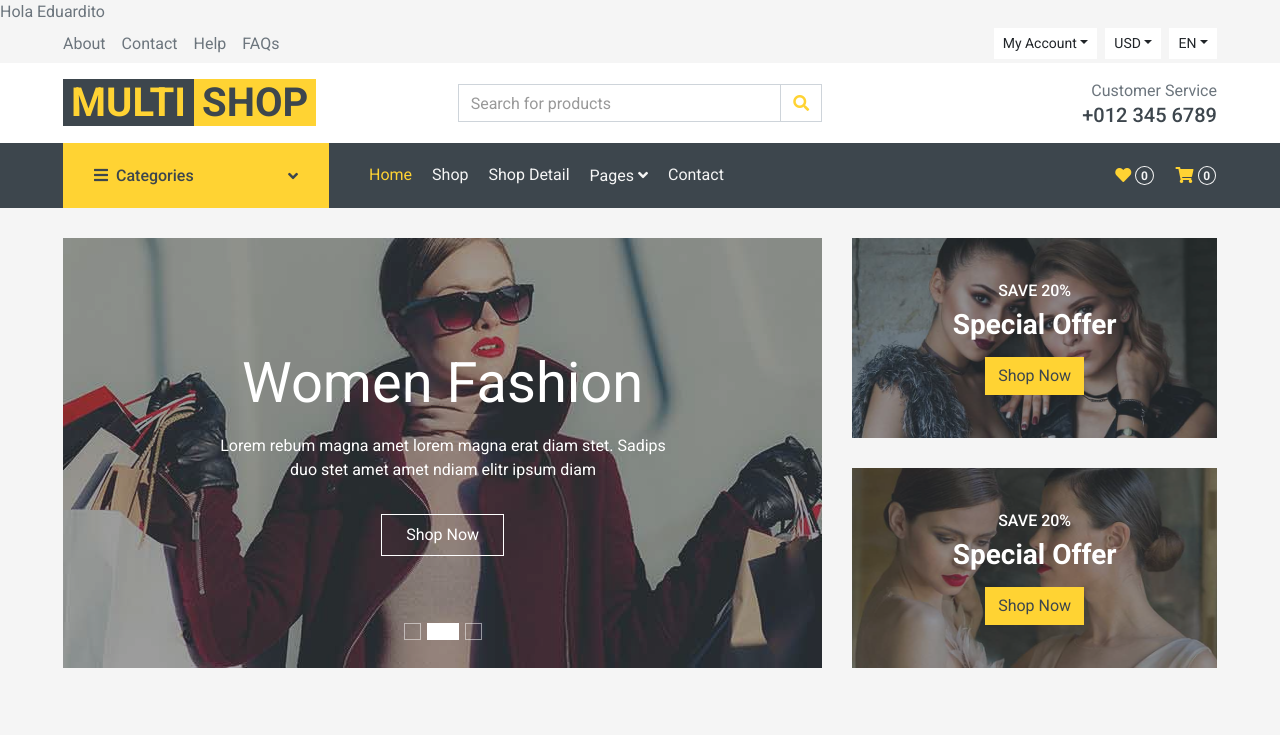
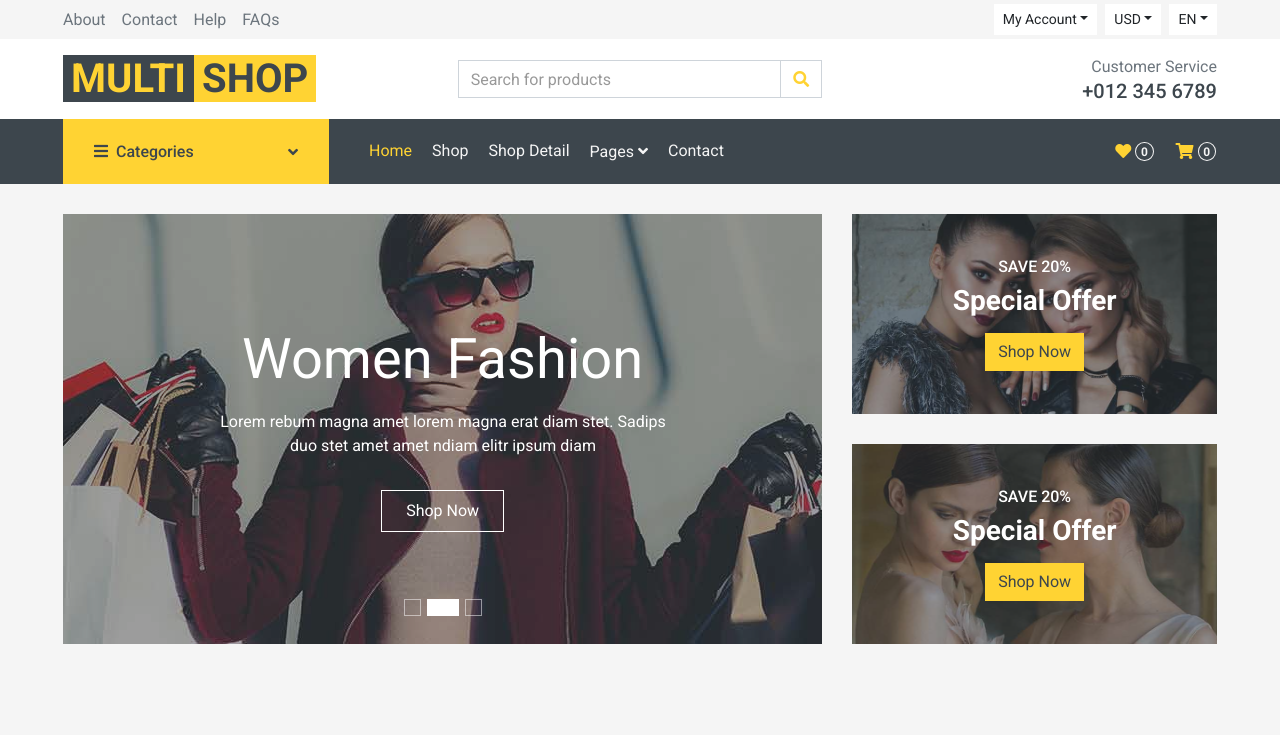
Before and after one commit to bstivenh/graficas-bacata, a plain HTML site: page index.html in a window 1280 px wide. Shown: the top 735 px of the page. Drawn offline with nearby package versions, Linux system fonts and the light colour scheme.

Commit message:
Explicación git

```diff
--- a/index.html
+++ b/index.html
@@ -28,7 +28,6 @@
 
 <body>
     <!-- Topbar Start -->
-    <div>Hola Eduardito</div>
     <div class="container-fluid">
         <div class="row bg-secondary py-1 px-xl-5">
             <div class="col-lg-6 d-none d-lg-block">
```
